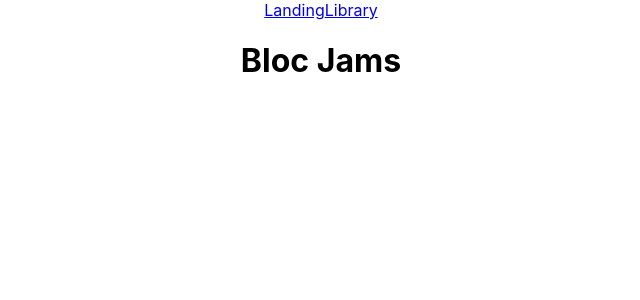
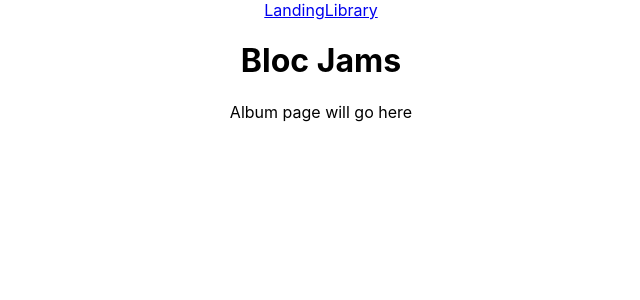
Before and after one commit to isaomarzada/bloc-jams-react, a React (Create React App) app: page /album/1 in a window 1280 px wide. Shown: the top 300 px of the page, without its empty margins (319-959 px from the left). Built offline with nearby package versions, Linux system fonts and the light colour scheme.

Commit message:
assignment routing complete

```diff
--- a/src/App.js
+++ b/src/App.js
@@ -3,6 +3,7 @@ import { Route, Link } from 'react-router-dom'
 import './App.css';
 import Landing from './components/Landing';
 import Library from './components/Library';
+import Album from './components/Album';
 
 class App extends Component {
   render() {
@@ -18,6 +19,7 @@ class App extends Component {
         <main>
         <Route exact path="/" component={Landing} />
         <Route path="/library" component={Library} />
+        <Route path="/album" component={Album} />
         </main>
       </div>
     );
```
